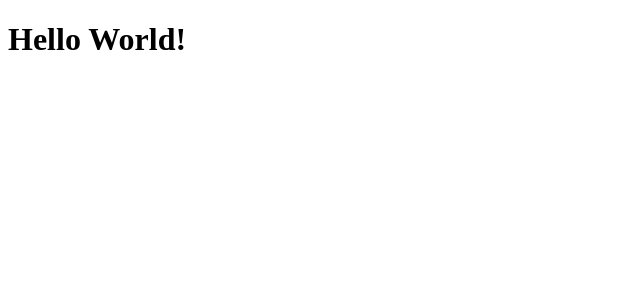
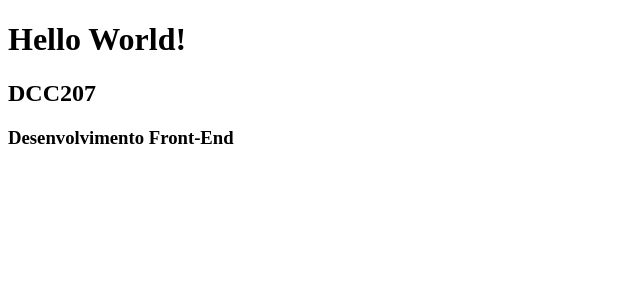
Before and after one commit to ufjf-dcc207/ufjf-dcc207-2024-3-a-atv01-VanessaTrajano, a React (Vite) app: page / in a window 1280 px wide. Shown: the top 300 px of the page, without its empty margins (0-640 px from the left). Built offline with nearby package versions, Linux system fonts and the light colour scheme.

Commit message:
Cria componente Disciplina

```diff
--- a/src/App.jsx
+++ b/src/App.jsx
@@ -1,5 +1,12 @@
+import Disciplina from "./Disciplina";
+
 function App() {
-  return <h1>Hello World!</h1>;
+  return (
+    <div>
+      <h1>Hello World!</h1>
+      <Disciplina />
+    </div>
+  );
 }
 
 export default App;
--- /dev/null
+++ b/src/Disciplina.jsx
@@ -0,0 +1,10 @@
+function Disciplina() {
+  return (
+    <div>
+      <h2>DCC207</h2>
+      <h3>Desenvolvimento Front-End</h3>
+    </div>
+  );
+}
+
+export default Disciplina;
```
